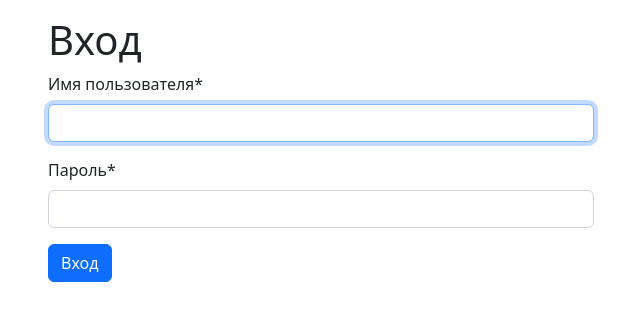
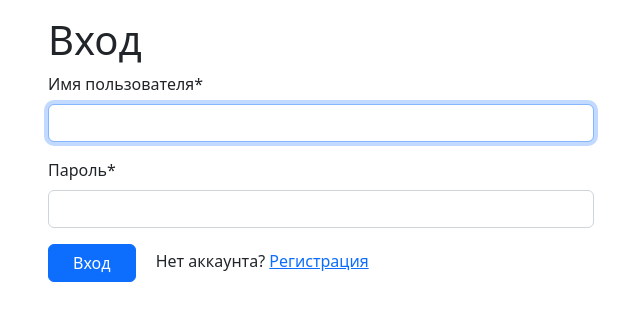
Before and after one commit to bolanebyla/ThesisDjangoSecurity, a Django app: page /users/login/ in a window 1280 px wide. Shown: the part 56-377 px from the top of the page, without its empty margins (34-674 px from the left). Run offline with Django 4.2, Linux system fonts and the light colour scheme; some libraries are stand-ins or nearby versions.

Commit message:
Добавить отступы

```diff
--- a/src/templates/navbar.html
+++ b/src/templates/navbar.html
@@ -16,7 +16,7 @@
             </ul>
             <form class="d-flex" role="search">
                 {% if user.is_authenticated %}
-                    <div class=" mr-2">
+                    <div class="pe-3">
                         {{ user }}
                     </div>
                 {% endif %}
--- a/src/users/templates/users/auth/login.html
+++ b/src/users/templates/users/auth/login.html
@@ -12,8 +12,11 @@
         <div class="row">
             <div class="col-md-6">
                 {{ form|crispy }}
-                    <button class="btn btn-primary" type="submit">Вход</button>
+                <div>
+                    <button class="btn btn-primary ps-4 pe-4" type="submit">Вход</button>
                     <input type="hidden" name="next" value="{{ next }}"/>
+                    <span class="ms-3">Нет аккаунта? <a href="{% url 'users:signup' %}">Регистрация</a></span>
+                </div>
             </div>
         </div>
     </form>
```
Lines whose indentation alone changed are shown as unchanged.
